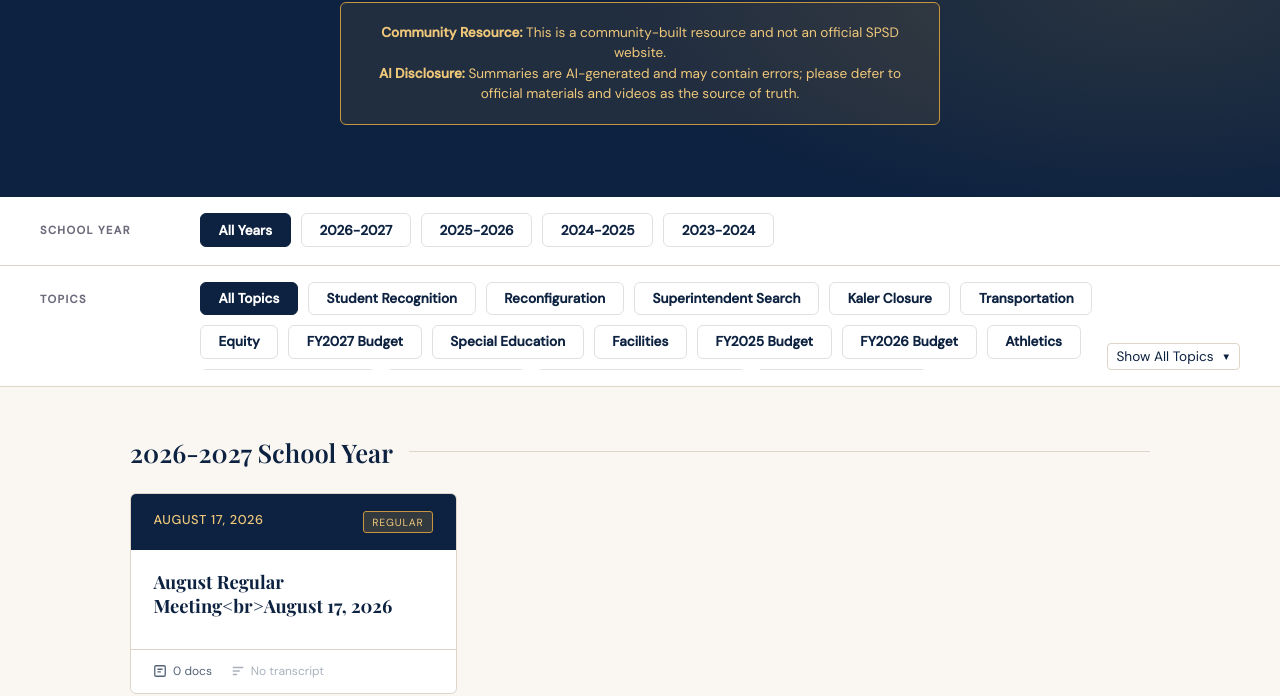
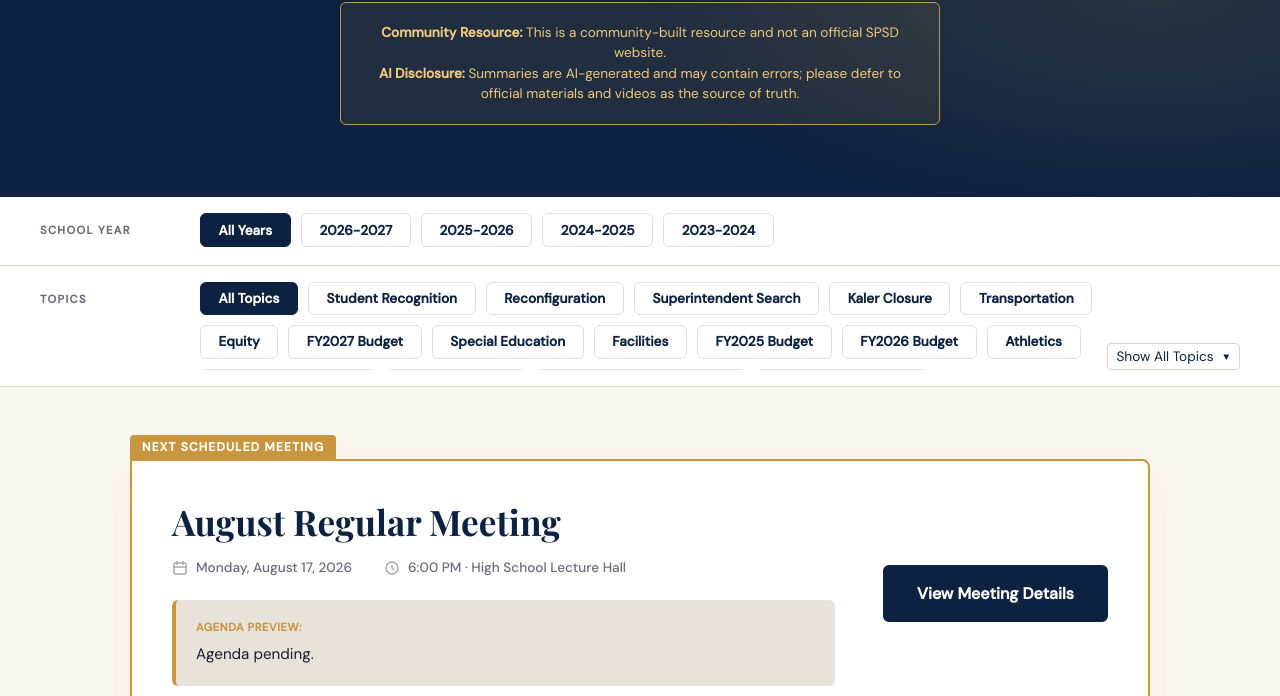
Before and after one commit to wheelerbb/spsd-board-meetings, an Eleventy site: page src/index.njk in a window 1280 px wide. Shown: the part 273-969 px from the top of the page. Built offline with nearby package versions, Linux system fonts and the light colour scheme; Eleventy itself is replaced by a stand-in of ours; files that its build step writes are made by us from their sources.

Commit message:
UI: Add Next Meeting section, normalize titles, and hide stub attendance
- Added 'Next Scheduled Meeting' spotlight section to landing page
- Normalized meeting titles to strip HTML tags and redundant dates
- Hidden meeting attendance for stubs/unprocessed meetings
- Fixed HTML entity display issues in meeting cards via | safe filter

```diff
--- a/src/_data/meetings.js
+++ b/src/_data/meetings.js
@@ -51,7 +51,8 @@ function getMeetings() {
           type:           meetingType(data.meeting_tag),
           // NOTE: meetings.json 'title' = .njk 'heading' (short display title).
           //       .njk 'title' is the HTML <title> tag value — do NOT use that.
-          title:          data.heading        || '',
+          //       Strip HTML tags and any trailing date from the heading for the index.
+          title:          (data.heading || '').split('<br>')[0].replace(/\s+—\s+.*$/, '').trim(),
           topics:         Array.isArray(data.topics)
                             ? data.topics.filter(t => !TOPIC_BLACKLIST.has(t))
                             : [],
--- a/src/_includes/layouts/meeting.njk
+++ b/src/_includes/layouts/meeting.njk
@@ -188,7 +188,7 @@ layout: layouts/base.njk
     </div>
 
     {# 2. MEETING ATTENDANCE #}
-    {% if board_attendance %}
+    {% if board_attendance and not stub %}
     <div class="sidebar-card">
       <div class="sidebar-card-head">👥 Meeting Attendance</div>
       <div class="sidebar-card-body">
--- a/src/assets/style.css
+++ b/src/assets/style.css
@@ -108,6 +108,48 @@ nav a.nav-link:hover { color:var(--gold-light); }
 }
 .topic-chip:hover { background:var(--gold); color:#fff; border-color:var(--gold); }
 .topic-chip.active { background:var(--gold); color:#fff; border-color:var(--gold); }
+
+/* UPCOMING MEETING */
+.upcoming-meeting-section { margin-bottom: 4rem; }
+.upcoming-badge {
+  display: inline-block; background: var(--gold); color: #fff;
+  font-size: 0.75rem; font-weight: 800; text-transform: uppercase;
+  letter-spacing: 0.1em; padding: 4px 12px; border-radius: 4px 4px 0 0;
+}
+.upcoming-card {
+  background: #fff; border: 2px solid var(--gold); border-radius: 0 8px 8px 8px;
+  padding: 2.5rem; display: flex; justify-content: space-between; align-items: center;
+  gap: 3rem; box-shadow: 0 10px 40px rgba(200,150,62,0.1);
+}
+.upcoming-info { flex: 1; }
+.upcoming-info h2 {
+  font-family: 'Playfair Display', serif; font-size: 2.2rem; color: var(--navy);
+  margin-bottom: 1rem; line-height: 1.2;
+}
+.upcoming-meta { display: flex; gap: 2rem; margin-bottom: 1.5rem; }
+.upcoming-meta .meta-item { color: var(--muted); font-weight: 500; }
+.upcoming-agenda {
+  padding: 1.25rem; background: var(--warm-gray); border-radius: 6px;
+  border-left: 4px solid var(--gold);
+}
+.upcoming-agenda strong {
+  display: block; font-size: 0.7rem; text-transform: uppercase;
+  letter-spacing: 0.05em; color: var(--gold); margin-bottom: 0.5rem;
+}
+.upcoming-agenda p { font-size: 0.95rem; color: var(--text); line-height: 1.6; margin: 0; }
+.upcoming-actions { flex-shrink: 0; }
+.upcoming-link {
+  display: inline-block; background: var(--navy); color: #fff;
+  padding: 1rem 2rem; border-radius: 6px; text-decoration: none;
+  font-weight: 700; transition: all 0.2s; border: 2px solid var(--navy);
+}
+.upcoming-link:hover { background: #fff; color: var(--navy); }
+
+@media (max-width: 800px) {
+  .upcoming-card { flex-direction: column; align-items: stretch; padding: 1.5rem; gap: 1.5rem; }
+  .upcoming-meta { flex-direction: column; gap: 0.5rem; }
+  .upcoming-info h2 { font-size: 1.8rem; }
+}
 
 /* MEETING GRID */
 .main { max-width:1100px; margin:0 auto; padding:3rem 2.5rem; }
--- a/src/index.njk
+++ b/src/index.njk
@@ -119,6 +119,42 @@ pageScript: |
 </div>
 
 <main class="main" id="meetingList">
+  {# --- NEXT SCHEDULED MEETING --- #}
+  {% set nextMeeting = meetings[0] %}
+  {% if nextMeeting and nextMeeting.stub %}
+  <section class="upcoming-meeting-section">
+    <div class="upcoming-badge">Next Scheduled Meeting</div>
+    <div class="upcoming-card">
+      <div class="upcoming-info">
+        <h2>{{ nextMeeting.title | safe }}</h2>
+        <div class="upcoming-meta">
+          <div class="meta-item">
+            <svg width="16" height="16" viewBox="0 0 16 16" fill="none" stroke="currentColor" stroke-width="1.5"><rect x="2" y="3" width="12" height="11" rx="1.5"/><path d="M2 7h12M5 1v4M11 1v4"/></svg>
+            {{ nextMeeting.day_of_week }}, {{ nextMeeting.display_date }}
+          </div>
+          <div class="meta-item">
+            <svg width="16" height="16" viewBox="0 0 16 16" fill="none" stroke="currentColor" stroke-width="1.5"><circle cx="8" cy="8" r="6"/><path d="M8 5v3l2 2"/></svg>
+            6:00 PM · High School Lecture Hall
+          </div>
+        </div>
+
+        <div class="upcoming-agenda">
+          {% set agendaSummary = null %}
+          {% if nextMeeting.blurb %}
+            {% set agendaSummary = nextMeeting.blurb %}
+          {% endif %}
+
+          <strong>Agenda Preview:</strong>
+          <p>{{ agendaSummary | safe if agendaSummary else "Agenda pending." }}</p>
+        </div>
+      </div>
+      <div class="upcoming-actions">
+        <a href="{{ ('/meetings/' + nextMeeting.slug + '/') | url }}" class="upcoming-link">View Meeting Details</a>
+      </div>
+    </div>
+  </section>
+  {% endif %}
+
   {% for sy in years %}
   <section class="year-section" data-year="{{ sy }}">
     <div class="year-label">{{ sy }} School Year</div>
@@ -130,9 +166,9 @@ pageScript: |
           <div class="card-badge" data-type="{{ m.type }}">{{ m.type }}</div>
         </div>
         <div class="card-body">
-          <div class="card-title">{{ m.title }}</div>
+          <div class="card-title">{{ m.title | safe }}</div>
           {% if m.blurb %}
-          <div class="card-blurb">{{ m.blurb }}</div>
+          <div class="card-blurb">{{ m.blurb | safe }}</div>
           {% endif %}
           {% if m.topics and m.topics.length > 0 %}
           <div class="card-topics">
```
